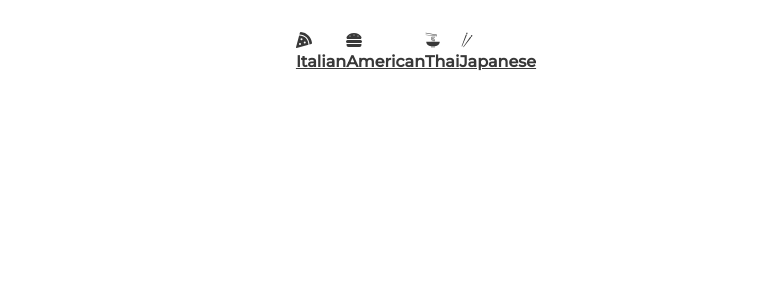
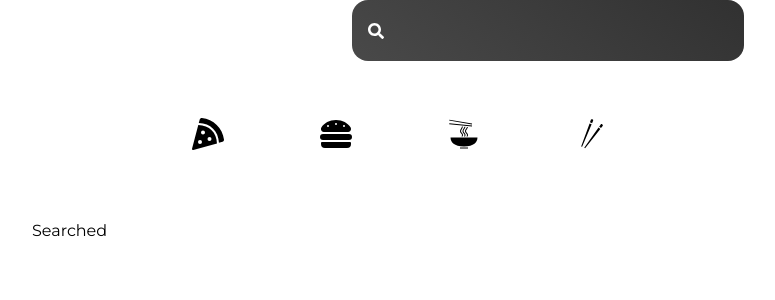
Before and after one commit to clew-bot/Food-Recipes-Favorites, a React (Create React App) app: page /searched/1 in a window 1280 px wide. Shown: the top 300 px of the page, without its empty margins (224-999 px from the left). Built offline with nearby package versions, Linux system fonts and the light colour scheme; the HTML template or start-up script is replaced by a standard one.

Commit message:
adding search bar

```diff
--- a/src/App.js
+++ b/src/App.js
@@ -1,10 +1,12 @@
 import Pages from './pages/Pages';
 import Category from "./components/Category";
 import { BrowserRouter} from 'react-router-dom';
+import Search from "./components/Search";
 function App() {
   return (
     <>
     <BrowserRouter>
+    <Search />
   <Category />
   <Pages />
   </BrowserRouter>
--- a/src/components/Category/index.js
+++ b/src/components/Category/index.js
@@ -9,22 +9,22 @@ const Category = () => {
   return (
     <List>
 
-        <NavLink to={`/cuisine/Italian`}>
+        <SLink to={`/cuisine/Italian`}>
             <FaPizzaSlice />
             <h4>Italian</h4>
-        </NavLink>
-        <NavLink to={`/cuisine/American`}>
+        </SLink>
+        <SLink to={`/cuisine/American`}>
             <FaHamburger />
             <h4>American</h4>
-        </NavLink>
-        <NavLink to={`/cuisine/Thai`}>
+        </SLink>
+        <SLink to={`/cuisine/Thai`}>
             <GiNoodles />
             <h4>Thai</h4>
-        </NavLink>
-        <NavLink to={`/cuisine/Japanese`}>
+        </SLink>
+        <SLink to={`/cuisine/Japanese`}>
             <GiChopsticks />
             <h4>Japanese</h4>
-        </NavLink>
+        </SLink>
 
     </List>
   )
@@ -36,4 +36,57 @@ const List = styled.div`
   margin: 2rem 0rem;
   `
 
+  const SLink = styled(NavLink)`
+    display: flex;
+    flex-direction: column;
+    align-items: center;
+    justify-content: center;
+    border-radius: 50%;
+    margin-right: 2rem;
+    text-decoration: none;
+
+    width: 6rem;
+    height: 6rem;
+    cursor: pointer;
+
+    h4 {
+      color: white;
+      font-size: 0.8rem;
+    }
+    svg {
+      color: black;
+      font-size: 2rem;
+    }
+
+    @keyframes rotate {
+      0% {
+        transform: rotate(20deg);
+      }
+
+      10% {
+        transform: rotate(10deg);
+      }
+      50% {
+        transform: rotate(0deg)
+      }
+      100% {
+        transform: rotate(-5deg);
+    }
+    }
+
+
+    &.active {
+      /* background: linear-gradient(to right, #f27121, #e94057); */
+      transition: all 0.3s ease-in-out;
+      animation: rotate 0.5s ease-in-out;
+
+
+      svg {
+        /* color: white; */
+      }
+      h4 {
+        color: orange;
+      }
+    }
+  `
 export default Category
--- /dev/null
+++ b/src/components/Search/index.js
@@ -0,0 +1,53 @@
+import React, { useState } from 'react'
+import styled from "styled-components";
+import { FaSearch } from "react-icons/fa";
+
+
+const Search = () => {
+  const [input, setInput] = useState("");
+
+  const submitHandler = (e) => {
+    e.preventDefault();
+  };
+
+  return (
+    <FormStyle onSubmit={submitHandler}>
+        <div>
+        <FaSearch />
+        <input onChange={(e) => setInput(e.target.value)} type="text" value={input}/>
+        </div>
+        <h1>{input}</h1>
+    </FormStyle>
+  )
+}
+
+
+const FormStyle = styled.form`
+        margin: 0rem 20rem;
+
+
+    div {
+        position: relative;
+        width: 100%;
+    }
+
+    input {
+        border: none;
+        background: linear-gradient(35deg, #494949, #313131);
+        font-size: 1.5rem;
+        color: white;
+        padding: 1rem 3rem;
+        border: none;
+        border-radius: 1rem;
+        outline: none;
+    }
+    svg {
+        position: absolute;
+        top: 50%;
+        left: 0%;
+        transform: translate(100%, -50%);
+        color: white;
+    }
+`
+
+export default Search
--- a/src/pages/Pages/index.js
+++ b/src/pages/Pages/index.js
@@ -1,6 +1,7 @@
 import React from 'react'
 import Home from "../Home";
 import Cuisine from "../Cuisine";
+import Searched from "../Searched";
 import { Route, Routes } from "react-router-dom";
 
 const Pages = () => {
@@ -8,6 +9,7 @@ const Pages = () => {
         <Routes>
             <Route path="/" element={<Home />} />
             <Route path="/cuisine/:type" element={<Cuisine />} />
+            <Route path="/searched/:search" element={<Searched />} />
         </Routes>
   )
 }
--- /dev/null
+++ b/src/pages/Searched/index.js
@@ -0,0 +1,9 @@
+import React from 'react'
+
+const Searched = () => {
+  return (
+    <div>Searched</div>
+  )
+}
+
+export default Searched
```
